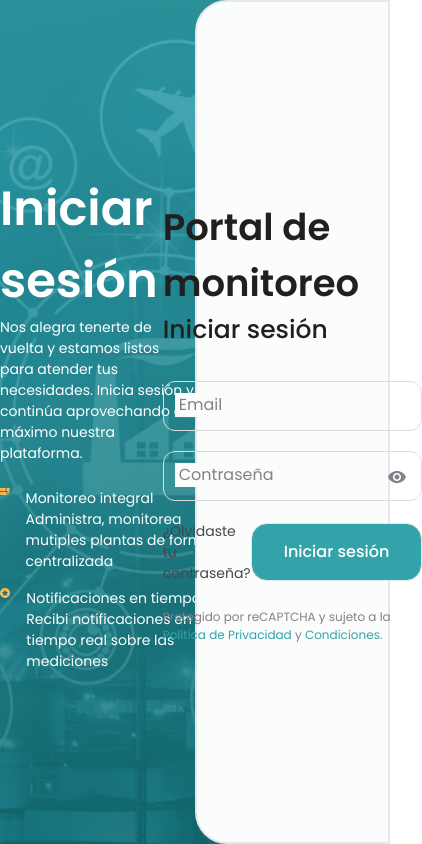
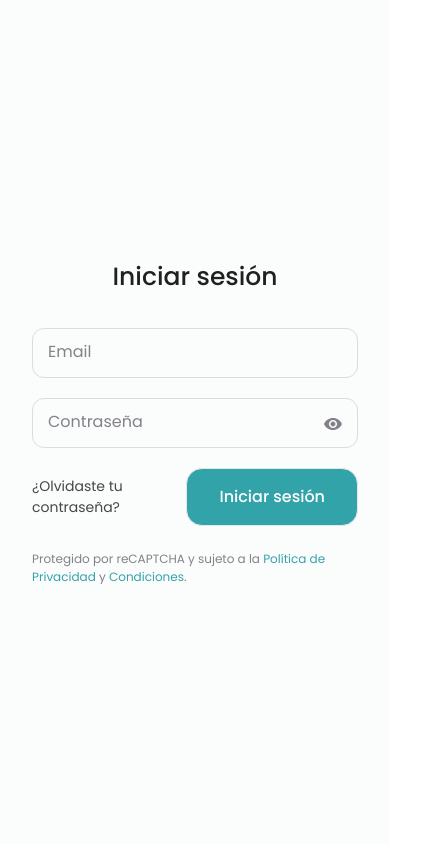
Before and after one commit to ant-villasante98/challenge-techforb-front, an Angular app: page /auth/login in a window 390 px wide. Shown: the whole page, 422 px wide, since content can reach past the window. Built offline with nearby package versions, Linux system fonts and the light colour scheme.

Commit message:
login responsive

```diff
--- a/src/app/pages/auth/pages/login/component/login-form/login-form.component.html
+++ b/src/app/pages/auth/pages/login/component/login-form/login-form.component.html
@@ -1,6 +1,6 @@
 <div class="max-w-[380px]">
-    <h1 class="poppins-semibold text-[37px] text-[--color-text-primary]">Portal de monitoreo</h1>
-    <h5 class="poppins-medium text-[25px] text-[--color-text-primary]">Iniciar sesión</h5>
+    <h1 class="hidden md:block poppins-semibold text-[37px] text-[--color-text-primary]">Portal de monitoreo</h1>
+    <h5 class="text-center md:text-start poppins-medium text-[25px] text-[--color-text-primary]">Iniciar sesión</h5>
 
     <form [formGroup]="formLogin" (submit)="submitLogin()" class="mt-8 max-w-[380px]">
 
--- a/src/app/pages/auth/pages/login/login.component.html
+++ b/src/app/pages/auth/pages/login/login.component.html
@@ -1,6 +1,6 @@
-<div class="grid min-h-[100vh] w-full grid-cols-2 grid-rows-1">
+<div class="lg:grid min-h-[100vh] w-full lg:grid-cols-2 lg:grid-rows-1">
     <!-- -->
-    <div class="flex justify-center items-center relative -mr-10">
+    <div class="hidden lg:flex justify-center items-center relative -mr-10">
         <!-- background -->
         <img class="absolute top-0 left-0 w-full h-full object-cover" src="assets/img/login-background.jpg" alt="">
         <div class="absolute top-0 left-0 w-full h-full bg-gradient-login opacity-85"></div>
@@ -9,7 +9,8 @@
         <app-banner></app-banner>
 
     </div>
-    <div class="flex justify-center items-center relative border-2 bg-[--backgroud-primary] rounded-l-[32px]">
+    <div
+        class="flex justify-center items-center relative lg:border-2 bg-[--backgroud-primary] lg:rounded-l-[32px] min-h-screen px-8">
         <app-login-form></app-login-form>
     </div>
 
```
